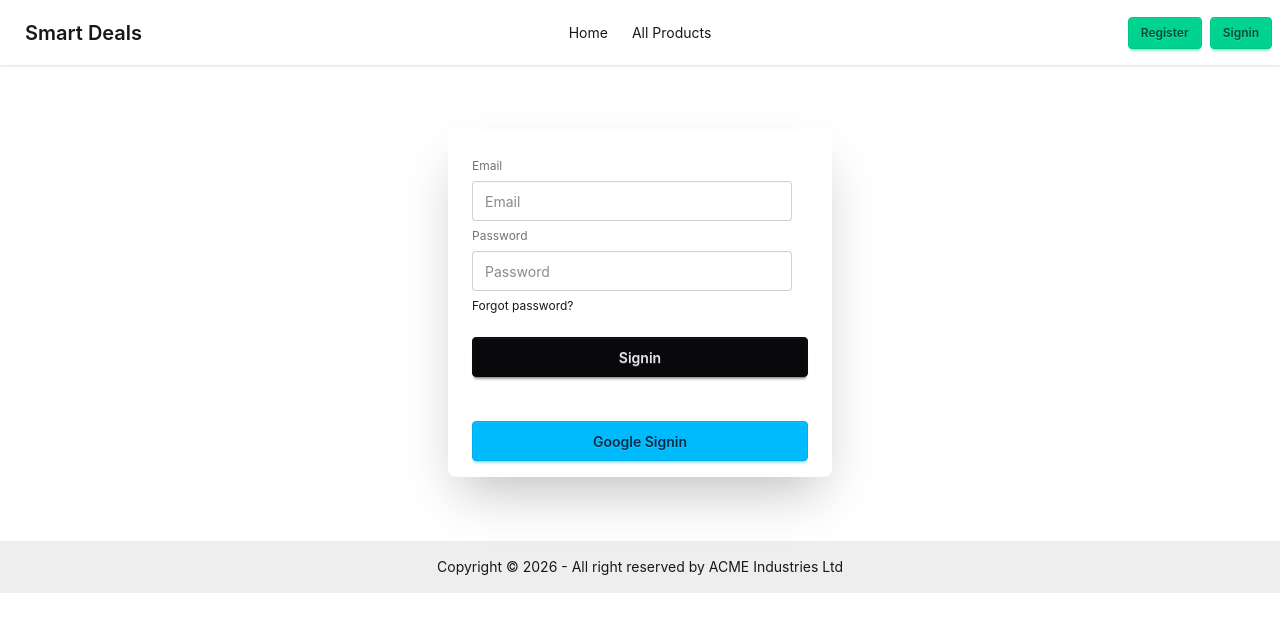
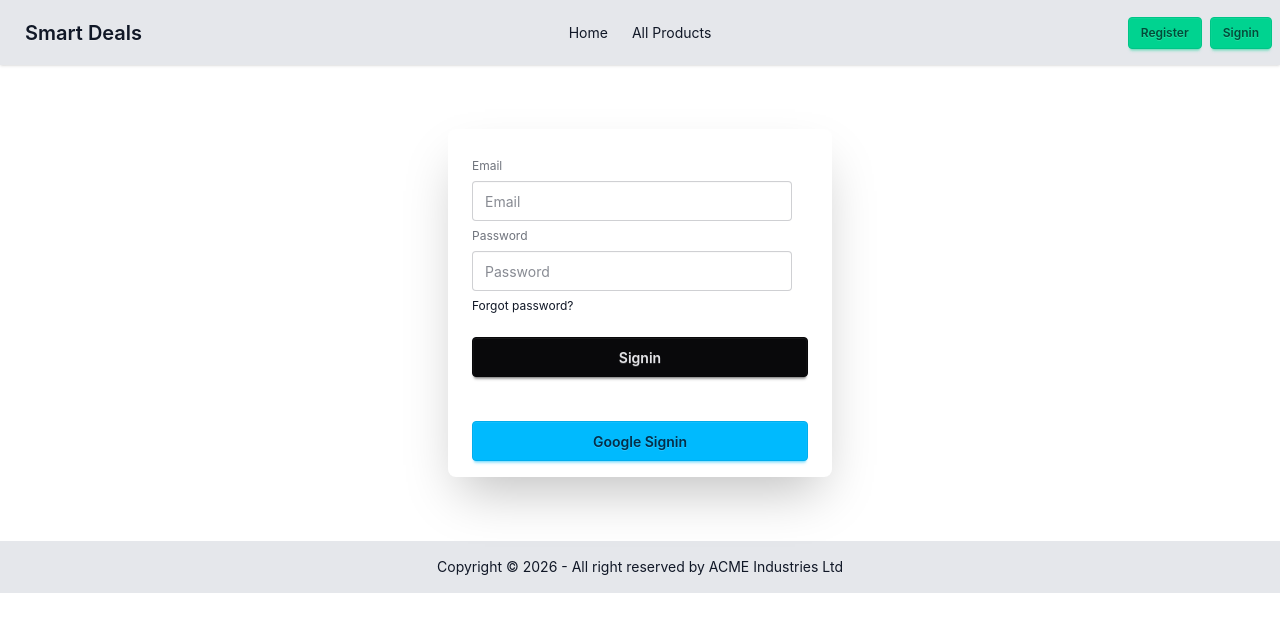
Before and after one commit to Taanveer22/smart-deals-client, a React (Vite) app: page /signin in a window 1280 px wide. Shown: the top 632 px of the page. Built offline with nearby package versions, Linux system fonts and the light colour scheme; no server answers.

Commit message:
alhamdulliah users create operation done via axios

```diff
--- a/package.json
+++ b/package.json
@@ -11,6 +11,7 @@
   },
   "dependencies": {
     "@tailwindcss/vite": "^4.3.0",
+    "axios": "^1.16.1",
     "firebase": "^12.13.0",
     "react": "^19.2.6",
     "react-dom": "^19.2.6",
--- a/src/components/Navbar.jsx
+++ b/src/components/Navbar.jsx
@@ -27,7 +27,7 @@ const Navbar = () => {
     </>
   );
   return (
-    <div className="navbar bg-base-100 shadow-sm">
+    <div className="navbar bg-base-300 shadow-sm">
       <div className="navbar-start">
         <div className="dropdown">
           <div tabIndex={0} role="button" className="btn btn-ghost lg:hidden">
--- a/src/index.css
+++ b/src/index.css
@@ -1,8 +1,32 @@
 @import 'tailwindcss';
 @plugin "daisyui";
+
+/* LIGHT */
 @plugin "daisyui/theme" {
   name: 'light';
   default: true;
-  --color-primary: blue;
-  --color-secondary: teal;
+
+  --color-primary: #2563eb;
+  --color-secondary: #0f766e;
+
+  --color-base-100: #ffffff;
+  --color-base-200: #f3f4f6;
+  --color-base-300: #e5e7eb;
+
+  --color-base-content: #111827;
 }
+
+/* DARK */
+@plugin "daisyui/theme" {
+  name: 'dark';
+  prefersdark: true;
+
+  --color-primary: #60a5fa;
+  --color-secondary: #2dd4bf;
+
+  --color-base-100: #111827;
+  --color-base-200: #1f2937;
+  --color-base-300: #374151;
+
+  --color-base-content: #f9fafb;
+}
--- a/src/pages/Signin.jsx
+++ b/src/pages/Signin.jsx
@@ -1,3 +1,4 @@
+import axios from 'axios';
 import { toast } from 'react-toastify';
 import useAuth from '../hooks/useAuth';
 
@@ -27,6 +28,16 @@ const Signin = () => {
       const result = await googleSignIn();
       if (result?.user) {
         // console.log(result);
+        // console.log(result?.user?.email);
+        // console.log(result?.user?.providerData?.[0]?.email);
+        const userInfo = {
+          email: result?.user?.email || result?.user?.providerData?.[0]?.email,
+          name: result?.user?.displayName || result?.user?.providerData?.[0]?.displayName,
+          photo: result?.user?.photoURL || result?.user?.providerData?.[0]?.photoURL,
+        };
+        // console.log(userInfo);
+        const res = await axios.post(`http://localhost:5000/users`, userInfo);
+        console.log(res.data);
         toast.success('sign in done');
       }
     } catch (error) {
```
Also changed, not shown: 1 other file (tests, documents, lock files or other folders).
